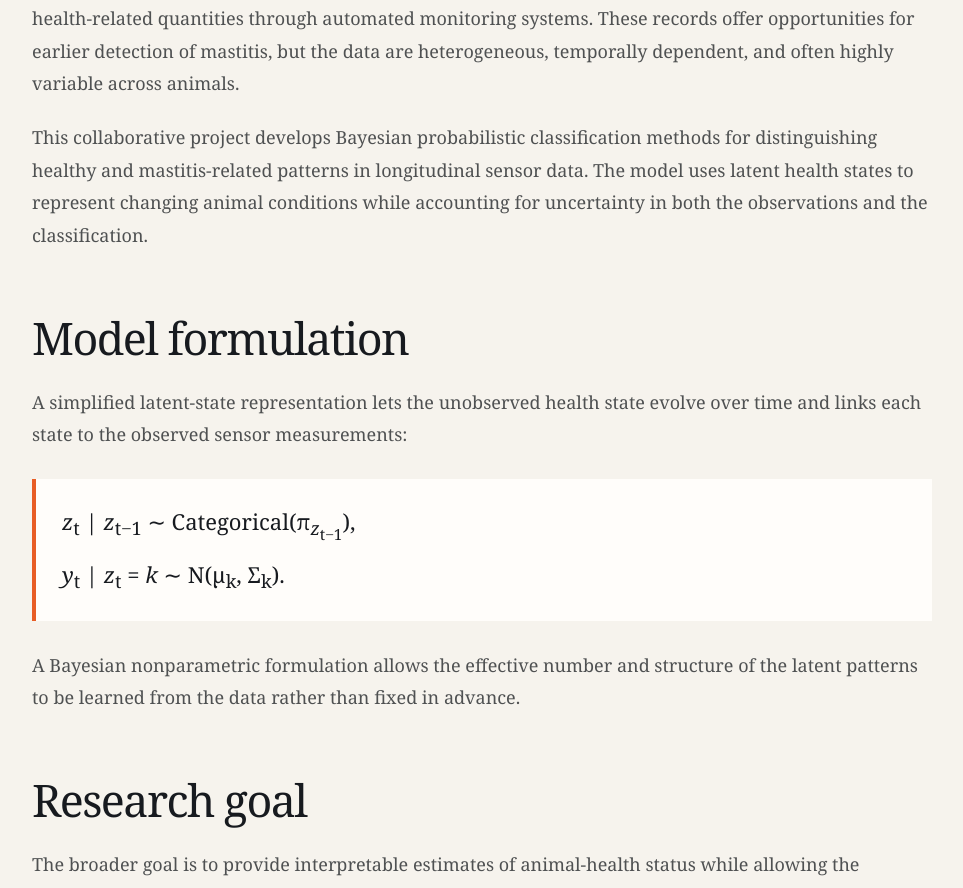
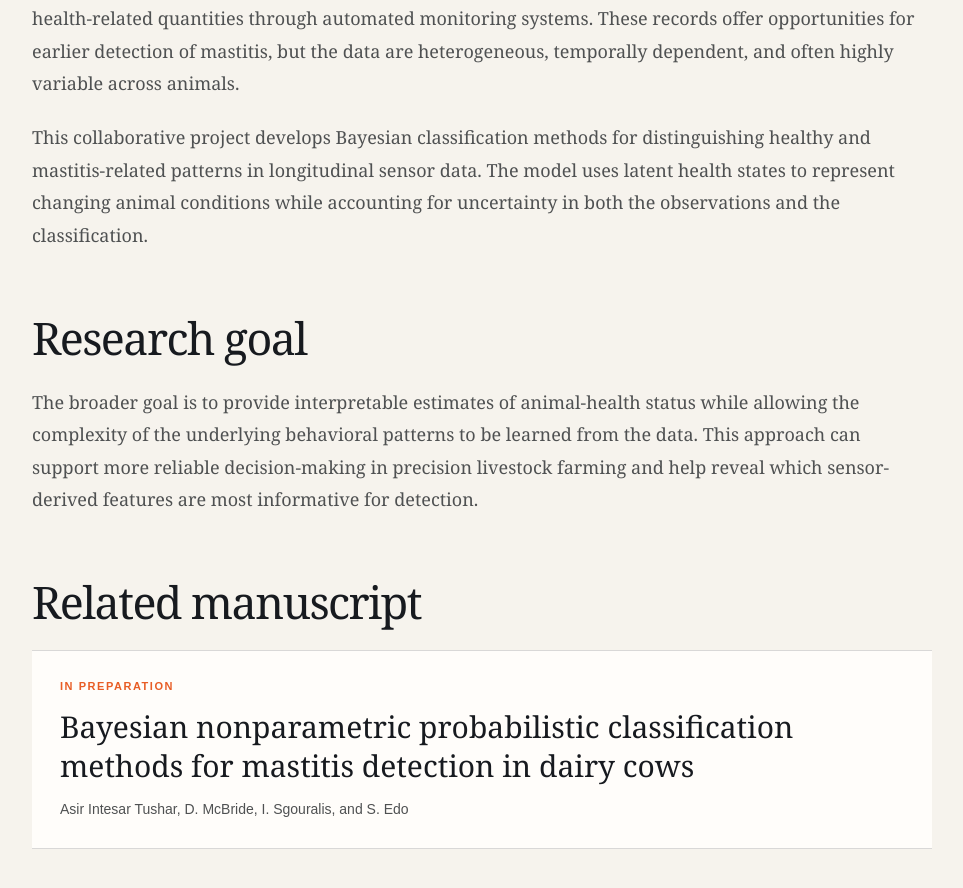
Before and after one commit to AsirTushar/AsirTushar.github.io, a Next.js app: page /research/mastitis in a window 1280 px wide. Shown: the part 544-1432 px from the top of the page, without its empty margins (158-1121 px from the left). Built offline with nearby package versions, Linux system fonts and the light colour scheme.

Commit message:
Update page.tsx

```diff
--- a/app/research/mastitis/page.tsx
+++ b/app/research/mastitis/page.tsx
@@ -12,7 +12,7 @@ export default function MastitisProject() {
       number="02"
       title="Bayesian nonparametric modeling for dairy-cow health"
       summary="Probabilistic learning from longitudinal sensor measurements for mastitis detection in precision livestock farming."
-      themes={["Bayesian nonparametrics", "Latent-state modeling", "Statistical classification", "Precision livestock farming"]}
+      themes={["Bayesian nonparametrics", "Hidden Markov model", "Statistical classification", "Precision livestock farming"]}
     >
       <h2>Project overview</h2>
       <p>
@@ -23,26 +23,10 @@ export default function MastitisProject() {
         dependent, and often highly variable across animals.
       </p>
       <p>
-        This collaborative project develops Bayesian probabilistic
-        classification methods for distinguishing healthy and mastitis-related
+        This collaborative project develops Bayesian classification methods for distinguishing healthy and mastitis-related
         patterns in longitudinal sensor data. The model uses latent health
         states to represent changing animal conditions while accounting for
         uncertainty in both the observations and the classification.
-      </p>
-      <h2>Model formulation</h2>
-      <p>
-        A simplified latent-state representation lets the unobserved health
-        state evolve over time and links each state to the observed sensor
-        measurements:
-      </p>
-      <div className="equation-block equation-pair" aria-label="Latent health state model and observation model">
-        <span><em>z</em><sub>t</sub> | <em>z</em><sub>t−1</sub> ∼ Categorical(π<sub><em>z</em><sub>t−1</sub></sub>),</span>
-        <span><em>y</em><sub>t</sub> | <em>z</em><sub>t</sub> = <em>k</em> ∼ N(μ<sub>k</sub>, Σ<sub>k</sub>).</span>
-      </div>
-      <p>
-        A Bayesian nonparametric formulation allows the effective number and
-        structure of the latent patterns to be learned from the data rather
-        than fixed in advance.
       </p>
       <h2>Research goal</h2>
       <p>
```
